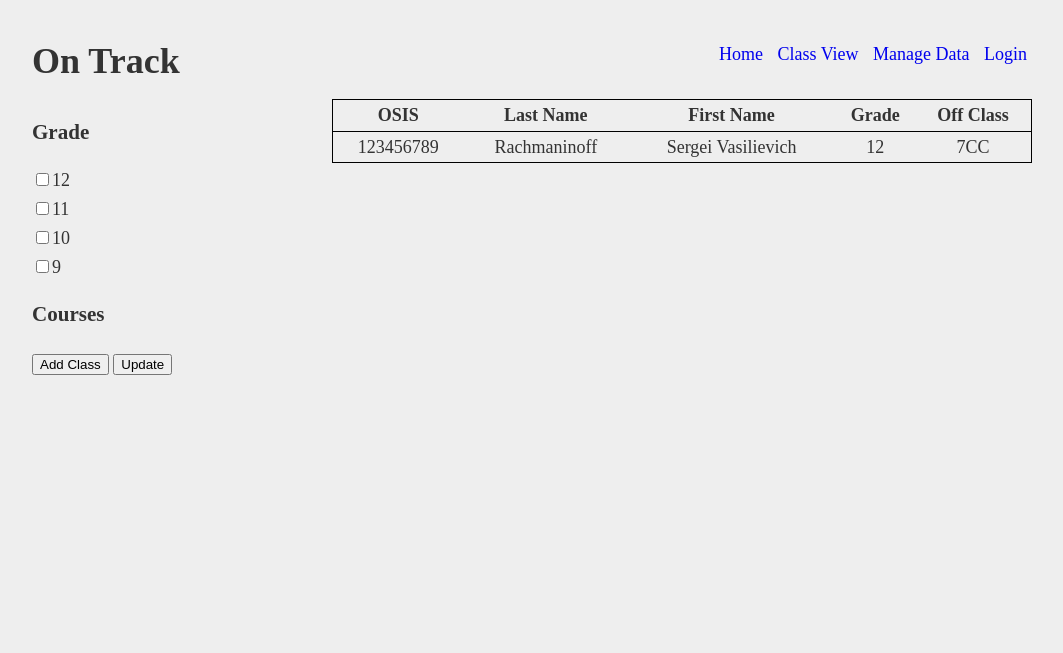
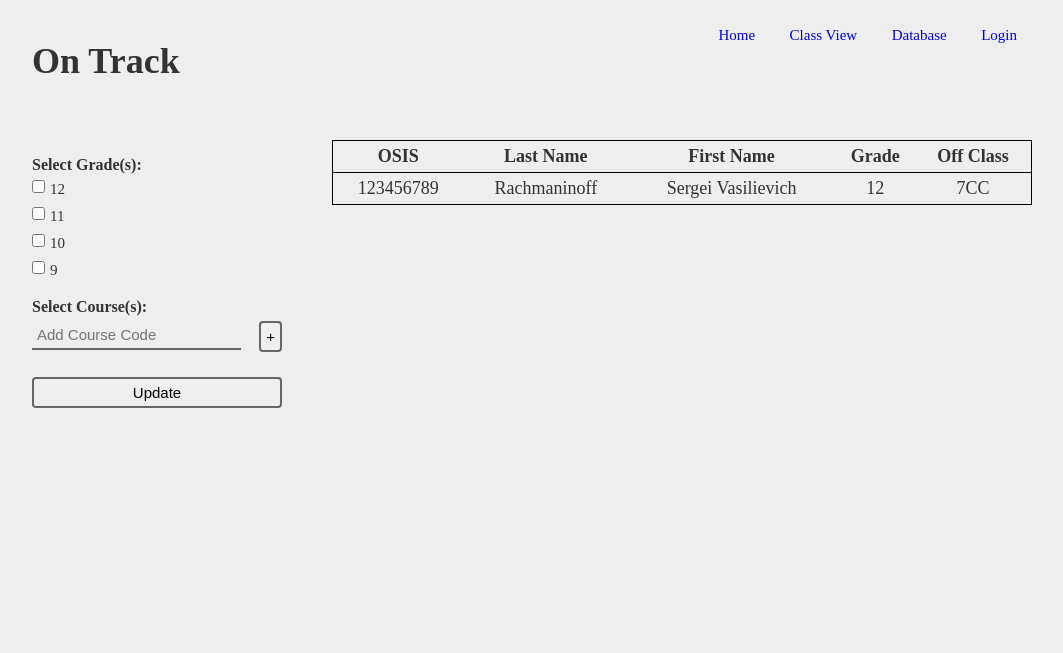
Before and after one commit to stuy-tetrabyte/graduation-req-tracker, a Flask app: page /class/1 in a window 1280 px wide. Shown: the top 653 px of the page, without its empty margins (108-1171 px from the left). Run offline with Flask 2, Linux system fonts and the light colour scheme.

Commit message:
nicer design

```diff
--- a/app.py
+++ b/app.py
@@ -146,6 +146,16 @@ def student_view(OSIS):
         list_of_courses[5] = "HEALTH"
     return render_template("student.html", profile=student_info, courses=list_of_courses)
 
+@app.route('/data')
+def manage_data():
+    """
+    manage_data: returns the page for data management
+
+    Returns:
+        the page with links to manage database
+    """
+    return render_template("data.html")
+
 @app.route('/export/<int:grad_year>')
 def export_db(grad_years):
     """
--- a/static/class.css
+++ b/static/class.css
@@ -1,8 +1,18 @@
 #filters {
 	float: left;
-	width: 30%;
-	min-width: 300px;
+	width: 25%;
+	min-width: 250px;
 	margin: 0px;
+	margin-right: 5%;
+}
+
+#filters form {
+	font-size: 15px;
+}
+
+#filters form h3 {
+	margin: 15px 0px 0px;
+	font-size: 16px;
 }
 
 #results {
--- a/static/main.css
+++ b/static/main.css
@@ -12,6 +12,11 @@ h1, h2, h3 {
 	line-height: 1.2;
 }
 
+.header {
+	width: 100%;
+	height: 100px;
+}
+
 .header h1 {
 	float: left;
 	padding: 0px;
@@ -20,7 +25,9 @@ h1, h2, h3 {
 
 .navbar {
 	float: right;
-	padding-bottom: 30px;
+	padding: 20px 0px 20px;
+	position: relative;
+	bottom: 40px;
 }
 
 .navbar ul {
@@ -31,12 +38,13 @@ h1, h2, h3 {
 
 .navbar li {
 	display: inline;
-	margin: 0px 5px 0px;
+	padding: 20px 15px 20px;
 }
 
 .navbar li a {
 	color: #00E;
 	text-decoration: none;
+	font-size: 15px;
 }
 
 .navbar li a:hover {
@@ -57,3 +65,82 @@ h1, h2, h3 {
 .footer p {
 	font-size: 12px;
 }
+
+button {
+	margin: 5px 0px 5px;
+	padding: 5px;
+	font-size: 15px;
+	border-radius: 4px;
+	border: 2px solid #666;
+}
+
+button:hover {
+	background-color: #666;
+	color: white;
+}
+
+button.submit {
+	width: 100%;
+	margin-top: 20px;
+}
+
+button.submit:active {
+	background-color: #F44336;
+	border-color: #F44336;
+}
+
+input {
+	margin: 5px 0px 5px;
+	padding: 5px;
+	font-size: 15px;
+	border: none;
+	border-bottom: 2px solid #666;
+	background-color: inherit;
+}
+
+input[type=checkbox] {
+	height: 15px;
+	margin-right: 5px;
+}
+
+input[type=text]:focus {
+	border-bottom: 2px solid #F44336;
+}
+
+a.icon {
+	float: left;
+	clear: both;
+	font-size: 20px;
+	padding: 15px 0px 15px;
+	text-decoration: none;
+	color: #333;
+}
+
+a.icon:hover {
+	text-decoration: underline;
+}
+
+.icon img {
+	width: 40px;
+	height: 40px;
+	float: left;
+	clear: both;
+	margin-right: 15px;
+	position: relative;
+	bottom: 5px;
+}
+
+#login {
+	width: 40%;
+	min-width: 400px;
+	margin: 0 auto 0;
+	text-align: center;
+}
+
+#login input {
+	width: 97.5%;
+}
+
+.right {
+	float: right;
+}
--- a/templates/class.html
+++ b/templates/class.html
@@ -4,22 +4,23 @@
 
 {% block head %}
 {{ super() }}
-<link type="text/css" rel="stylesheet" href="../static/class.css"></link>
+<link type="text/css" rel="stylesheet" href="{{ url_for('static', filename='class.css') }}"></link>
 {% endblock %}
 
 {% block content %}
 <div id="filters">
 	<form>
-		<h3>Grade</h3>
+		<h3>Select Grade(s):</h3>
 		<input type="checkbox" name="grade" value="12">12<br>
 		<input type="checkbox" name="grade" value="11">11<br>
 		<input type="checkbox" name="grade" value="10">10<br>
 		<input type="checkbox" name="grade" value="9">9<br>
 
-		<h3>Courses</h3>
-		<button class="add-class">Add Class</button>
+		<h3>Select Course(s):</h3>
+		<input type="text" id="class" placeholder="Add Course Code">
+		<button class="right" id="add-class">+</button>
 
-		<button type="submit" name="action">Update</button>
+		<button class="submit" type="submit" name="action">Update</button>
 	</form>
 </div>
 
--- a/templates/master.html
+++ b/templates/master.html
@@ -5,7 +5,7 @@
 <head>
 	{% block head %}
 	<title>On Track - {% block title %}{% endblock %}</title>
-	<link type='text/css' rel='stylesheet' href="../static/main.css"></link>
+	<link type='text/css' rel='stylesheet' href="{{ url_for('static', filename='main.css') }}"></link>
 	{% endblock %}
 </head>
 
@@ -18,7 +18,7 @@
 		<ul>
 			<li><a href="/">Home</a></li>
 			<li><a href="/class/0">Class View</a></li>
-			<li><a href="/data">Manage Data</a></li>
+			<li><a href="/data">Database</a></li>
 			<li><a href="/login">Login</a></li>
 		</ul>
 	</div>
--- a/templates/student.html
+++ b/templates/student.html
@@ -4,7 +4,7 @@
 
 {% block head %}
 {{ super() }}
-<link type="text/css" rel="stylesheet" href="../static/student.css"></link>
+<link type="text/css" rel="stylesheet" href="{{ url_for('static', filename='student.css') }}"></link>
 {% endblock %}
 
 {% block content %}
```
Also changed, not shown: templates/data.html (added, +15 -0 lines), templates/login.html (+8 -6 lines), static/export.png (added), static/grad.png (added).
